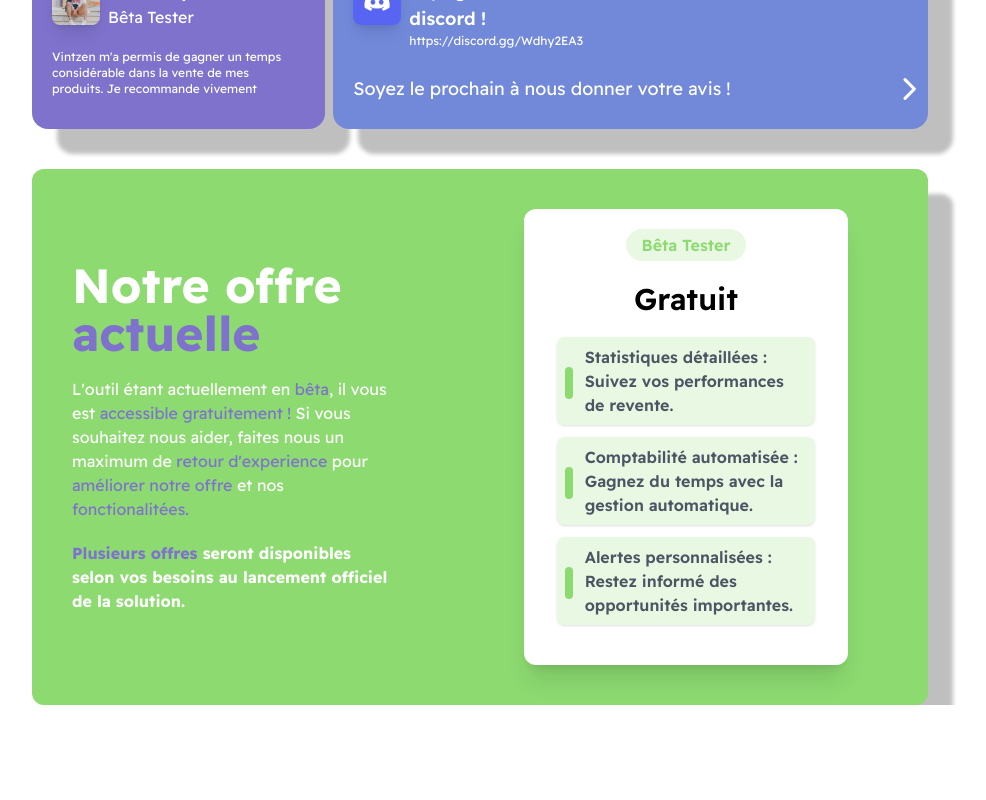
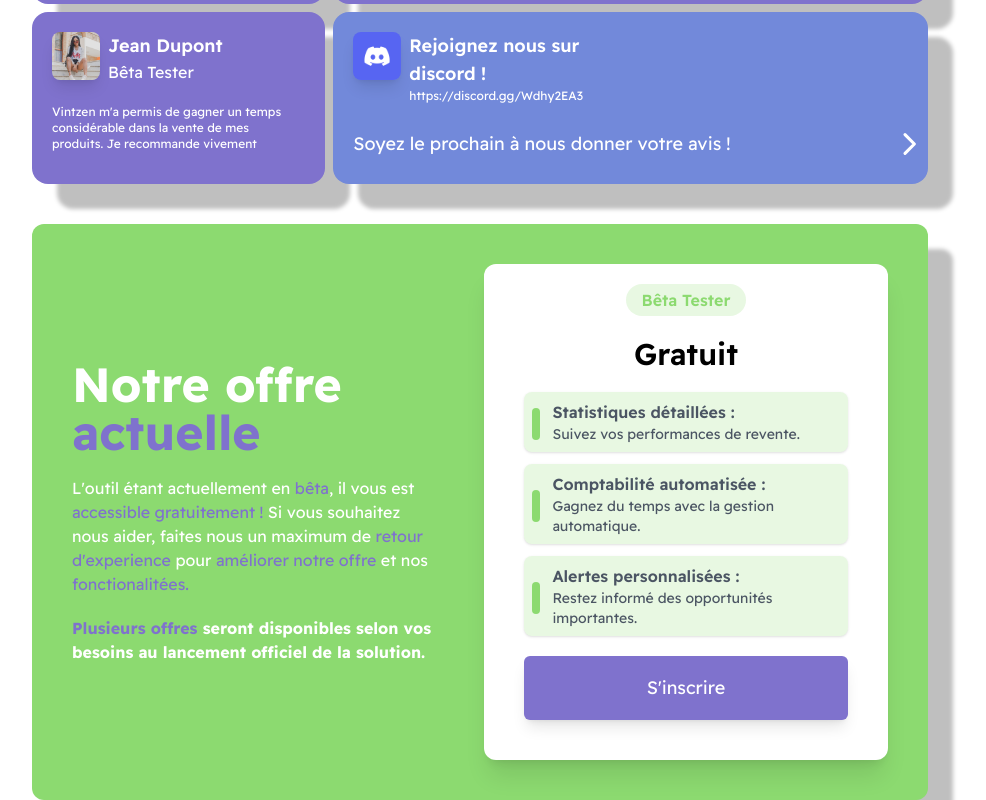
Before and after one commit to Eaulmesse/vintzen_front, a React (Vite) app: page / in a window 1280 px wide. Shown: the part 2074-2874 px from the top of the page, without its empty margins (160-1146 px from the left). Before the commit the page ends 2779 px from the top, so only its background shows below. Built offline with nearby package versions, Linux system fonts and the light colour scheme.

Commit message:
add: pricing section & card

```diff
--- a/src/components/Features/FeatureCard.jsx
+++ b/src/components/Features/FeatureCard.jsx
@@ -5,7 +5,7 @@ const FeatureCard = ({ title, description, icon, contentColor, bgColor, content,
     const itemsDelay = animdelay * 3;
 
     return (
-      <div className={`w-custom-indiv m-auto ${bgColor} ${contentColor} p-5 rounded-lg shadow-md readex-pro my-5 relative overflow-hidden`}>
+      <div className={`w-custom-indiv m-auto lg:h-52 ${bgColor} ${contentColor} p-5 rounded-lg shadow-md readex-pro my-5 relative overflow-hidden`}>
         <div className="relative z-30 lg:flex lg:items-center">
           <div className='lg:w-3/5'>
             <p className='text-3xl z-30'>{title}</p>
--- a/src/components/Header/Header.jsx
+++ b/src/components/Header/Header.jsx
@@ -14,7 +14,7 @@ const Header = () => {
                 <motion.p initial={{ opacity: 0 }} animate={{ opacity: 1 }} transition={{ delay: 0.75, duration: 1 }} className='mt-5 text-gray-600'><span className='text-custom-purple'>Automatisez </span>vos tâches, <span className='text-custom-purple'>gagnez</span>  du temps, et <span className='text-custom-purple'>boostez</span> vos profits</motion.p>
 
                 <motion.div initial={{ opacity: 0 }} animate={{ opacity: 1 }} transition={{ delay: 1.25, duration: 2 }} className='mt-10 flex flex-col md:flex-row md:justify-evenly items-center md:space-x-4'>
-                    <BlueButton href={'#prices'} text={'Commencez Maintenant !'} />
+                    <BlueButton href={'#prices'} text={'Commencez Maintenant !'} color={"custom-green"} />
                     <motion.a initial={{ opacity: 0 }} animate={{ opacity: 1 }} transition={{ delay: 1.5, duration: 2 }} className='mt-4 md:mt-0 font-semibold text-custom-purple hover:text-indigo-500 hover:text-lg transition-all' href="#features">En savoir plus ! </motion.a>
                 </motion.div>
 
--- a/src/components/Misc/BlueButton.jsx
+++ b/src/components/Misc/BlueButton.jsx
@@ -1,8 +1,8 @@
 import React from 'react';
 
-const BlueButton = ({ text, href }) => {
+const BlueButton = ({ text, href, color }) => {
     return (
-        <div className='bg-custom-green text-white h-16 px-5 rounded-md flex justify-center items-center shadow-lg cursor-pointer hover:bg-custom-green-cta hover:shadow-inner'>
+        <div className={`bg-${color} text-white h-16 px-5 rounded-md flex justify-center items-center shadow-lg cursor-pointer hover:bg-custom-green-cta hover:shadow-inner`}>
             <a href={href} className='text-lg'>{text}</a>
         </div>
     );
--- a/src/components/Pricing/Pricing.jsx
+++ b/src/components/Pricing/Pricing.jsx
@@ -4,28 +4,35 @@ import { motion } from "framer-motion";
 import { div } from 'motion/react-client';
 
 const Pricing = () => {
+    const freeFeaturesNames = [
+        "Statistiques détaillées :",
+        "Comptabilité automatisée :",
+        "Alertes personnalisées :"
+    ];
+
     const freeFeatures = [
-        "Statistiques détaillées : Suivez vos performances de revente.",
-        "Comptabilité automatisée : Gagnez du temps avec la gestion automatique.",
-        "Alertes personnalisées : Restez informé des opportunités importantes."
+        "Suivez vos performances de revente.",
+        "Gagnez du temps avec la gestion automatique.",
+        "Restez informé des opportunités importantes."
     ];
 
 
+
     return (
-        <div className='w-custom readex-pro p-10 m-auto bg-custom-green rounded-xl shadow-custom flex flex-col lg:flex-row gap-2'>
+        <div className='w-custom readex-pro p-5 md:p-10 m-auto bg-custom-green rounded-xl shadow-custom flex flex-col lg:flex-row gap-2'>
             <div className='w-full lg:w-1/2 h-full lg:m-auto flex flex-col justify-between'>
-                <h2 className='text-5xl font-bold text-white'>Notre offre <span className='text-custom-purple'>actuelle</span></h2>
+                <h2 className='text-3xl lg:text-5xl font-bold text-white text-center lg:text-left'>Notre offre <span className='text-custom-purple'>actuelle</span></h2>
 
-                <p className='mt-5 w-full lg:w-4/5 text-white'>
+                <p className='mt-5 w-full lg:w-[90%] text-white'>
                     L'outil étant actuellement en <span className='text-custom-purple'>bêta</span>, il vous est <span className='text-custom-purple'>accessible gratuitement ! </span>
                     Si vous souhaitez nous aider, faites nous un maximum de <span className='text-custom-purple'> retour d'experience </span> pour <span className='text-custom-purple'> améliorer notre offre </span> et nos <span className='text-custom-purple'> fonctionalitées. </span>
                 </p>
 
-                <p className='text-white font-bold mt-5 w-full lg:w-4/5'> <span className='text-custom-purple'> Plusieurs offres </span> seront disponibles selon vos besoins au lancement officiel de la solution.</p>
+                <p className='text-white font-bold mt-5 w-full lg:w-[90%]'> <span className='text-custom-purple'> Plusieurs offres </span> seront disponibles selon vos besoins au lancement officiel de la solution.</p>
             </div>
 
             <div className='w-full lg:w-1/2 m-auto lg:m-0 mt-10'>
-                <PricingCard title={"Bêta Tester"} price={"Gratuit"} features={freeFeatures} link={"#"} />
+                <PricingCard title={"Bêta Tester"} price={"Gratuit"} featuresNames={freeFeaturesNames} features={freeFeatures} link={"#"} />
             </div>
 
 
--- a/src/components/Pricing/PricingCard.jsx
+++ b/src/components/Pricing/PricingCard.jsx
@@ -2,11 +2,11 @@ import React from 'react';
 import BlueButton from '../Misc/BlueButton';
 import { motion } from "motion/react";
 
-const PricingCard = ({ title, price, features, link }) => {
+const PricingCard = ({ title, price, featuresNames, features, link }) => {
     return (
 
 
-        <div className='bg-white m-auto py-5 rounded-xl w-[80%] shadow-xl'>
+        <div className='bg-white m-auto py-5 rounded-xl w-full  shadow-xl'>
             {/* Title */}
             <p  className='m-auto bg-custom-green bg-opacity-20 text-custom-green font-semibold w-fit py-1 px-4 rounded-full' >
                 {title}
@@ -20,13 +20,23 @@ const PricingCard = ({ title, price, features, link }) => {
             {/* Features */}
             <div className='w-4/5 m-auto mt-5 text-left'>
                 <ul className='space-y-3'>
-                    {features.map((feature, index) => (
+                    {featuresNames.map((featureNames, index) => (
                         <li key={index} className='flex items-center space-x-3 bg-custom-green bg-opacity-20 rounded-lg p-2 shadow'>
                             <span className='min-w-2 h-8 bg-custom-green rounded-full mt-1'></span>
-                            <p className='text-gray-600 font-semibold'>{feature}</p>
+                            <div>
+                                <p className='text-gray-600 font-semibold text-sm md:text-base'>{featureNames} </p>
+                                <p className='text-gray-600 font-regular text-sm'>{features[index]} </p>
+                            </div>
+
+
                         </li>
                     ))}
                 </ul>
+            </div>
+
+            {/* Button */}
+            <div className='w-4/5 m-auto mt-5'>
+                <BlueButton text={"S'inscrire"} link={link} color={"custom-purple"} />
             </div>
 
             {/* Call to Action Button */}
```
